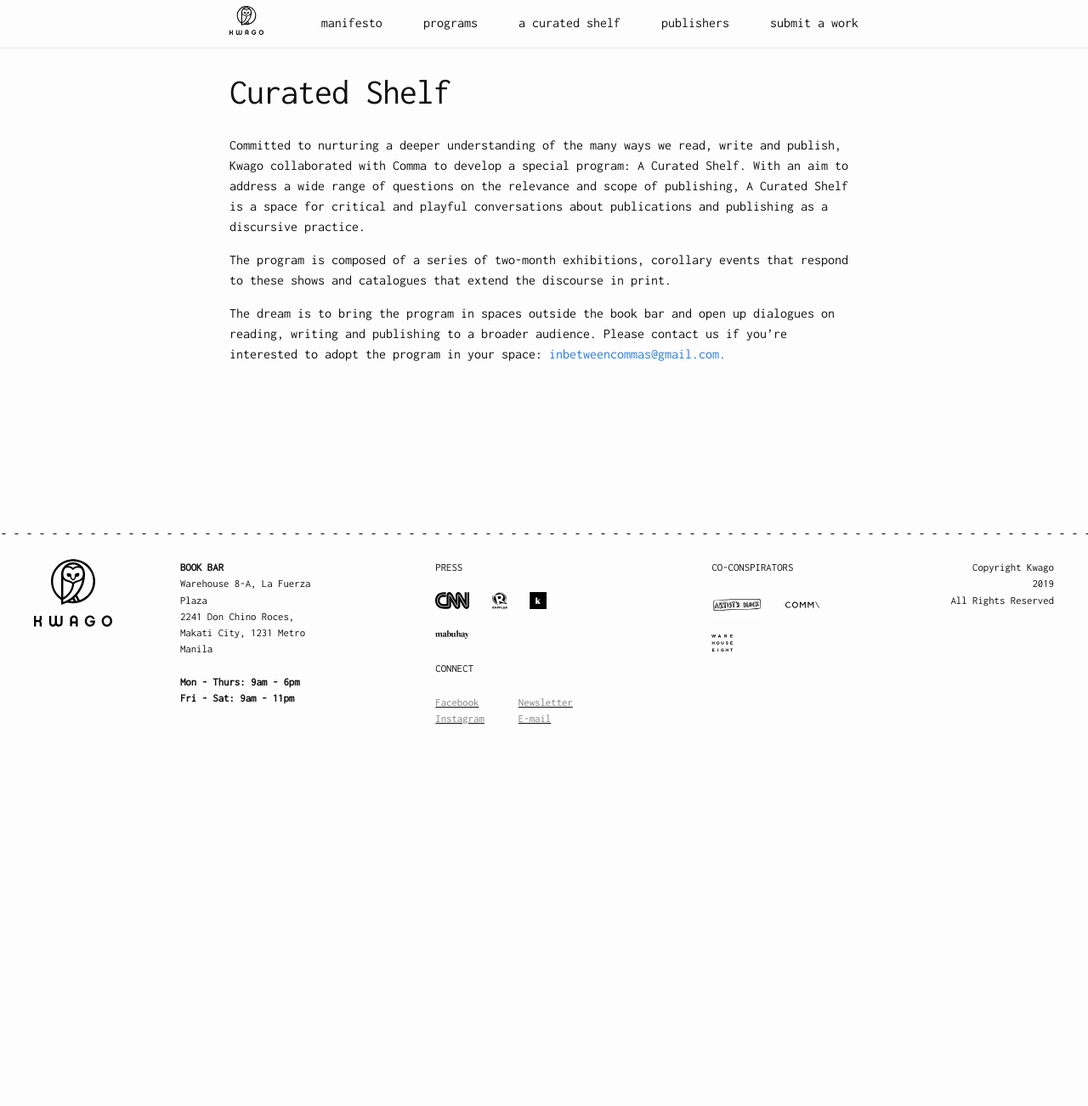
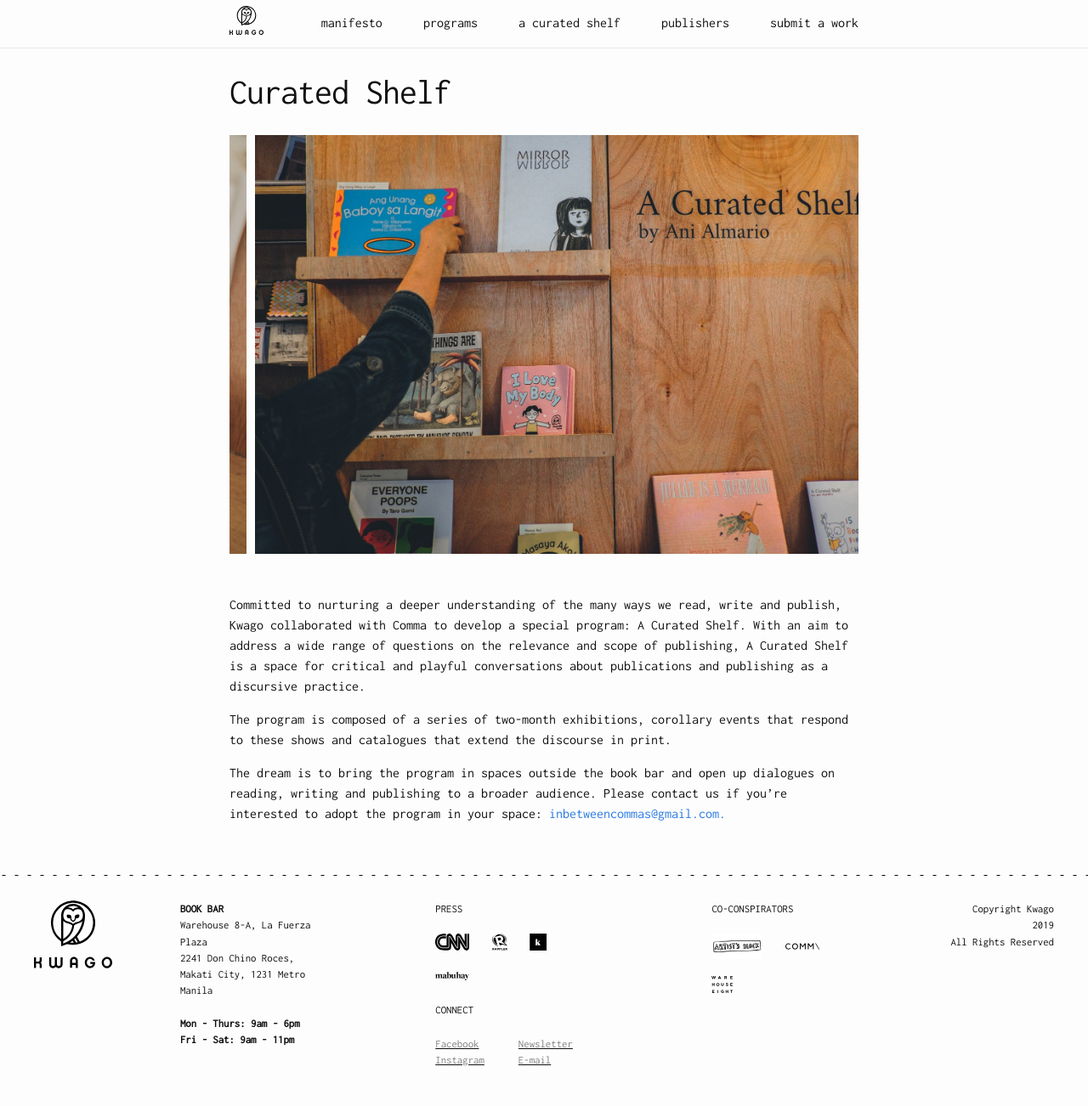
Before and after one commit to patsylala/kwago-siteleaf, a Jekyll site: the page built from 03-curated-shelf.md, in a window 1280 px wide. Shown: the whole page at 85% size. Built offline with Jekyll 4.4.1, drawn with Linux system fonts in a browser that asks for light colours; before the commit the page ends 900 px from its top, so only the background shows below that.

Commit message:
update curated shelf

```diff
--- a/03-curated-shelf.md
+++ b/03-curated-shelf.md
@@ -4,8 +4,31 @@
 layout: page
 ---
 
+<div class="glide">
+  <div class="glide__track" data-glide-el="track">
+    <ul class="glide__slides">
+      <li class="glide__slide"><img src="../assets/media/curated-shelf-0.jpg" /></li>
+      <li class="glide__slide"><img src="../assets/media/curated-shelf-1.jpg" /></li>
+      <li class="glide__slide"><img src="../assets/media/curated-shelf-2.jpg" /></li>
+      <li class="glide__slide"><img src="../assets/media/curated-shelf-3.jpg" /></li>
+      <li class="glide__slide"><img src="../assets/media/curated-shelf-4.jpg" /></li>
+      <li class="glide__slide"><img src="../assets/media/curated-shelf-5.jpg" /></li>
+      <li class="glide__slide"><img src="../assets/media/curated-shelf-6.jpg" /></li>
+      <li class="glide__slide"><img src="../assets/media/curated-shelf-8.jpg" /></li>
+    </ul>
+  </div>
+</div>
+
 Committed to nurturing a deeper understanding of the many ways we read, write and publish, Kwago collaborated with Comma to develop a special program: A Curated Shelf. With an aim to address a wide range of questions on the relevance and scope of publishing, A Curated Shelf is a space for critical and playful conversations about publications and publishing as a discursive practice.
 
 The program is composed of a series of two-month exhibitions, corollary events that respond to these shows and catalogues that extend the discourse in print.
 
 The dream is to bring the program in spaces outside the book bar and open up dialogues on reading, writing and publishing to a broader audience. Please contact us if you’re interested to adopt the program in your space: <a href="mailto:inbetweencommas@gmail.com">inbetweencommas@gmail.com.</a>
+
+<script src="../js/glide.min.js"></script>
+
+<script>
+  new Glide('.glide', {
+  autoplay: 1500
+}).mount();
+</script>
```
Also changed, not shown: assets/media/curated-shelf-0.jpg (added), assets/media/curated-shelf-2.jpg (added), assets/media/curated-shelf-3.jpg (added), assets/media/curated-shelf-4.jpg (added), assets/media/curated-shelf-5.jpg (added), assets/media/curated-shelf-6.jpg (added), assets/media/curated-shelf-8.jpg (added).
